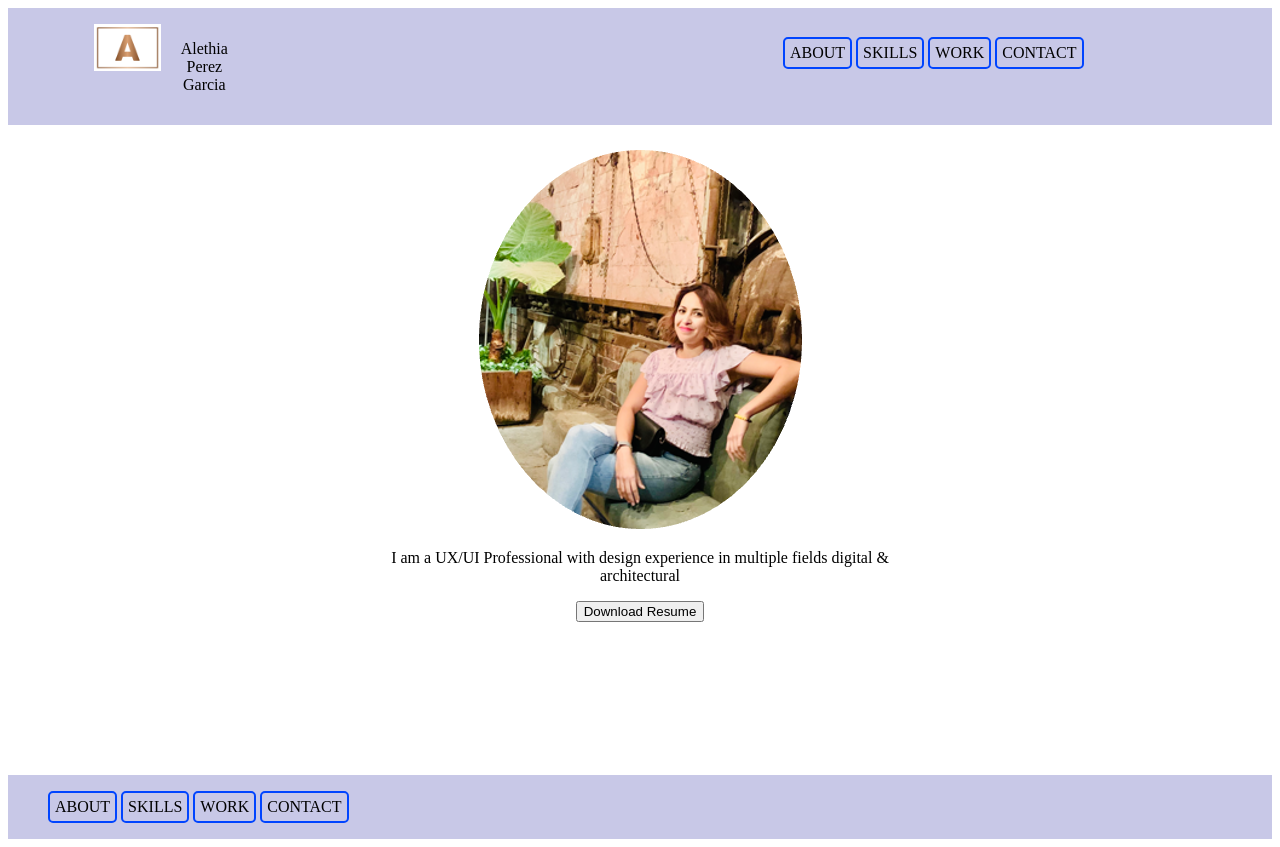
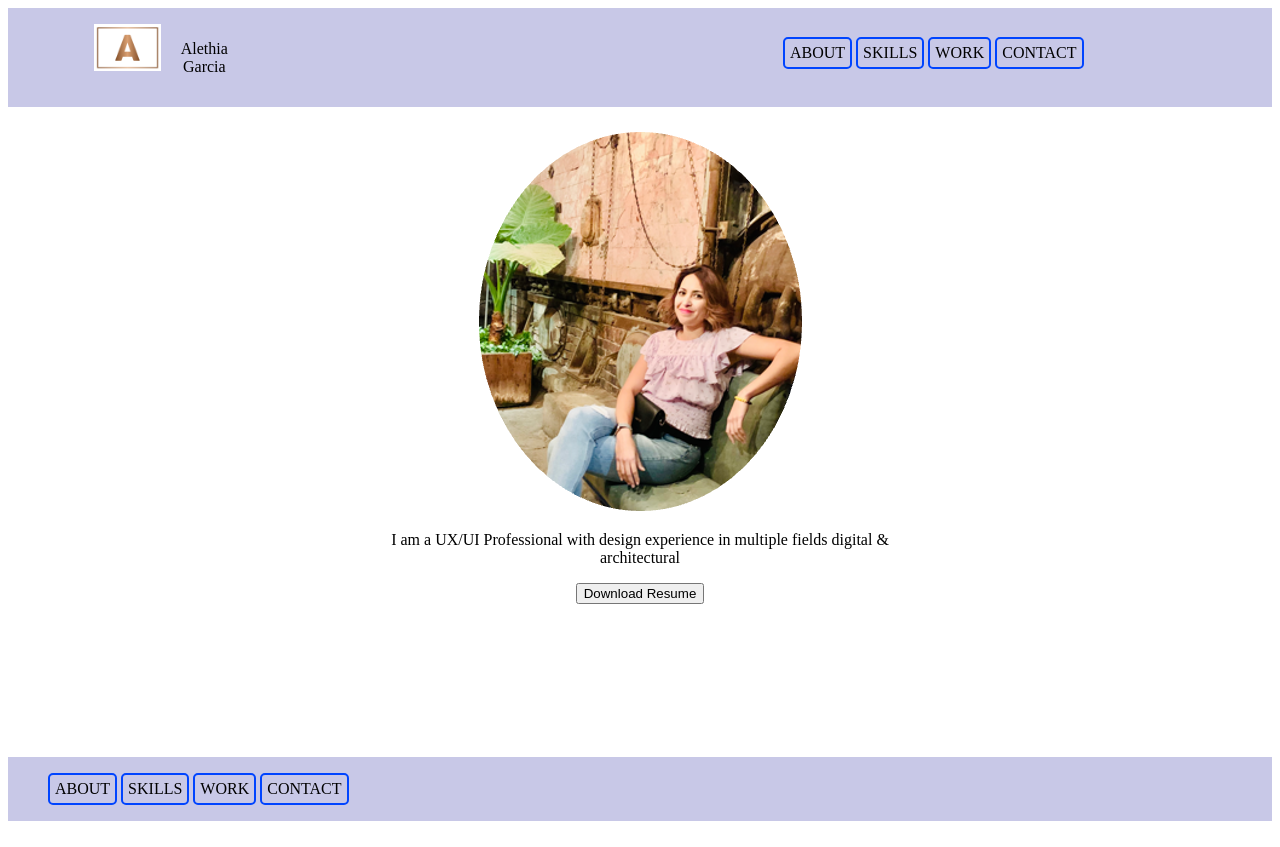
Before and after one commit to alethiapatricia/alethiapatricia.github.io, a plain HTML site: page index.html in a window 1280 px wide. Drawn offline with Linux system fonts and the light colour scheme.

Commit message:
fixed name

```diff
--- a/index.html
+++ b/index.html
@@ -11,7 +11,7 @@
         <div class="inline-block logo">
             <img class="logo" src="images/logo1.png" alt="">
 
-            <p class="inline-block logo">Alethia Perez Garcia</p>
+            <p class="inline-block logo">Alethia Garcia</p>
         </div>
         <nav class="inline-block">
             <ul>
```
